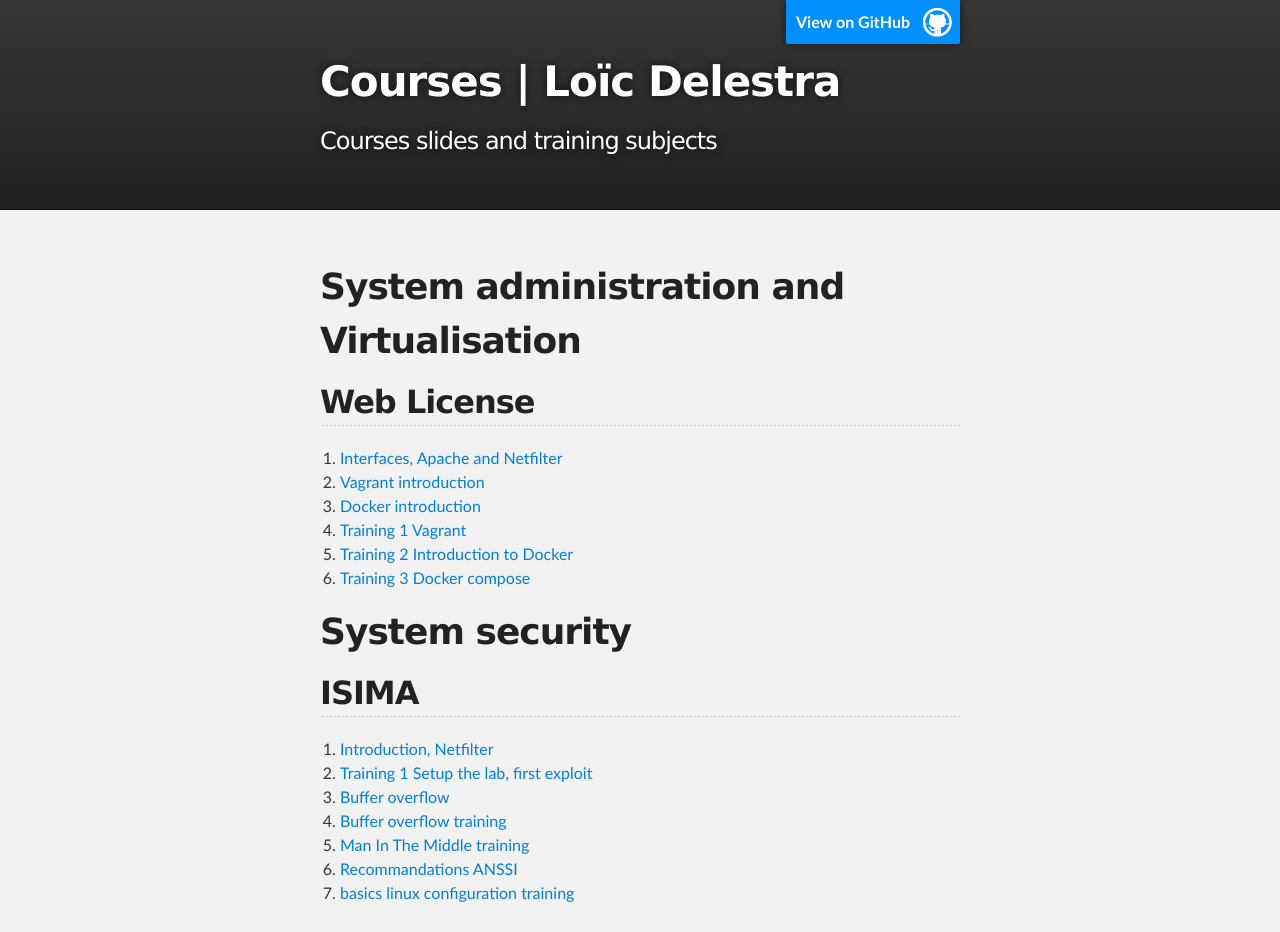
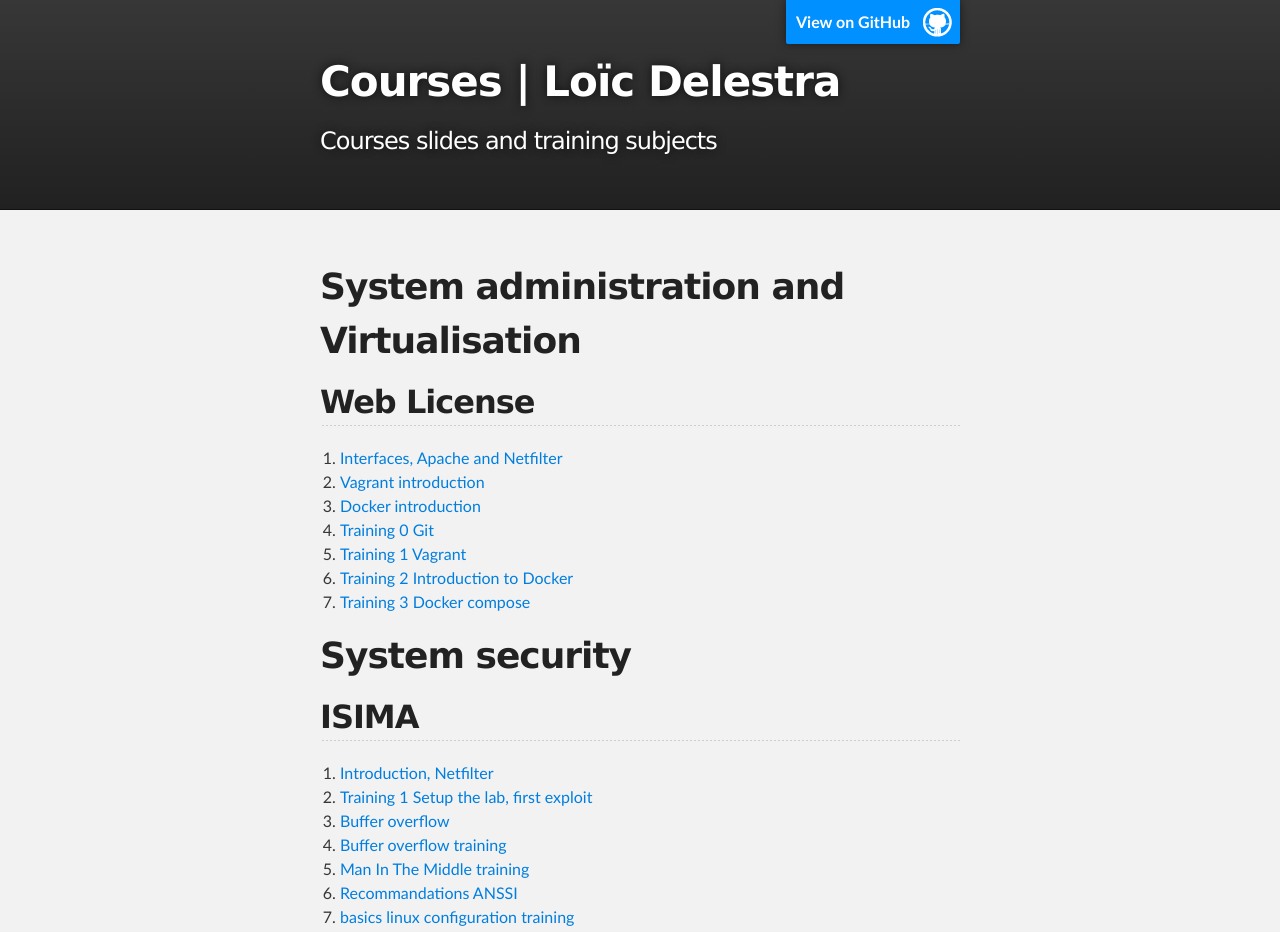
Before and after one commit to lodelestra-edu/lodelestra-edu.github.io, a plain HTML site: page index.html in a window 1280 px wide. Shown: the top 932 px of the page. Drawn offline with Linux system fonts and the light colour scheme.

Commit message:
add git training link

```diff
--- a/index.html
+++ b/index.html
@@ -36,6 +36,7 @@
           <li><a href="/interfaces-apache-netfilter-slides/">Interfaces, Apache and Netfilter</a></li>
           <li><a href="/vagrant-slides/">Vagrant introduction</a></li>
           <li><a href="/docker-slides/">Docker introduction</a></li>
+          <li><a href="/git-training/">Training 0 Git</a></li>
           <li><a href="/vagrant-training/training1_subject.pdf">Training 1 Vagrant</a></li>
           <li><a href="/docker-introduction-training/training2_subject.pdf">Training 2 Introduction to Docker</a></li>
           <li><a href="/docker-compose-training/training3_subject.pdf">Training 3 Docker compose</a></li>
```
